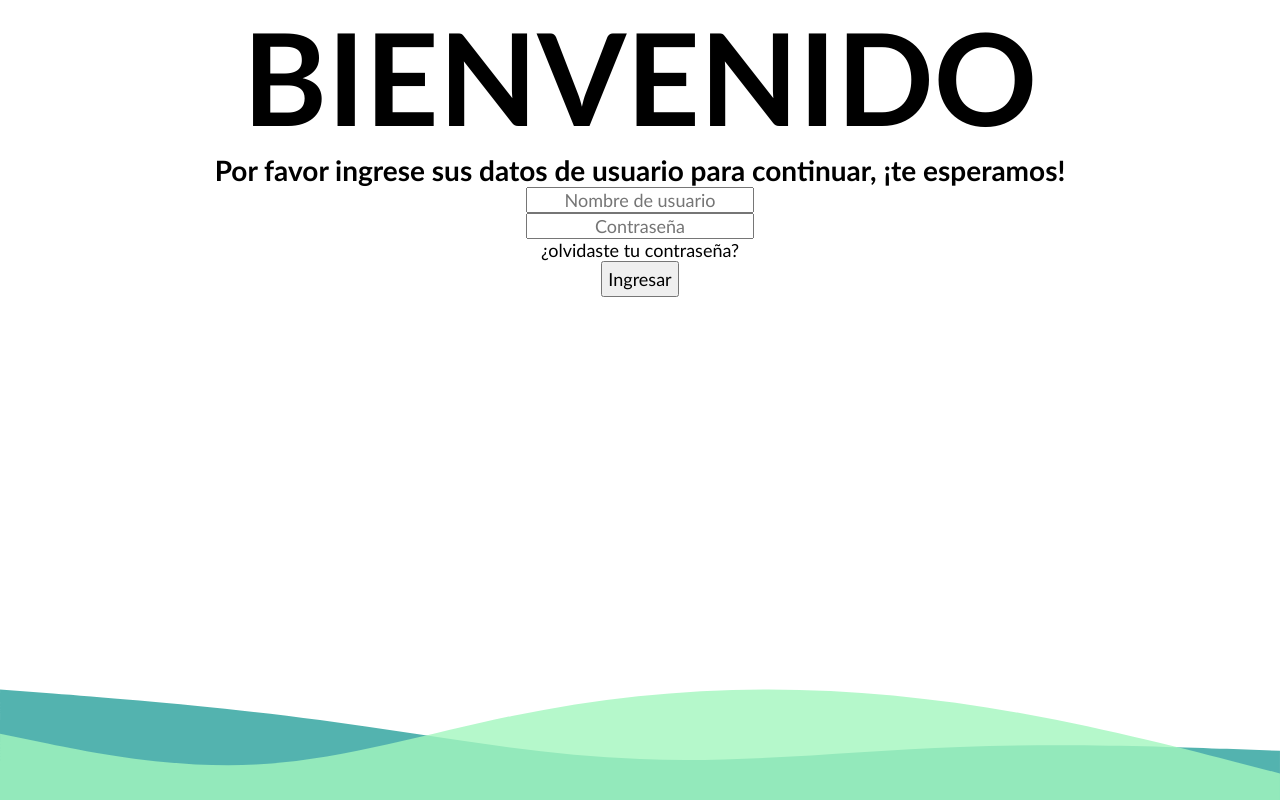
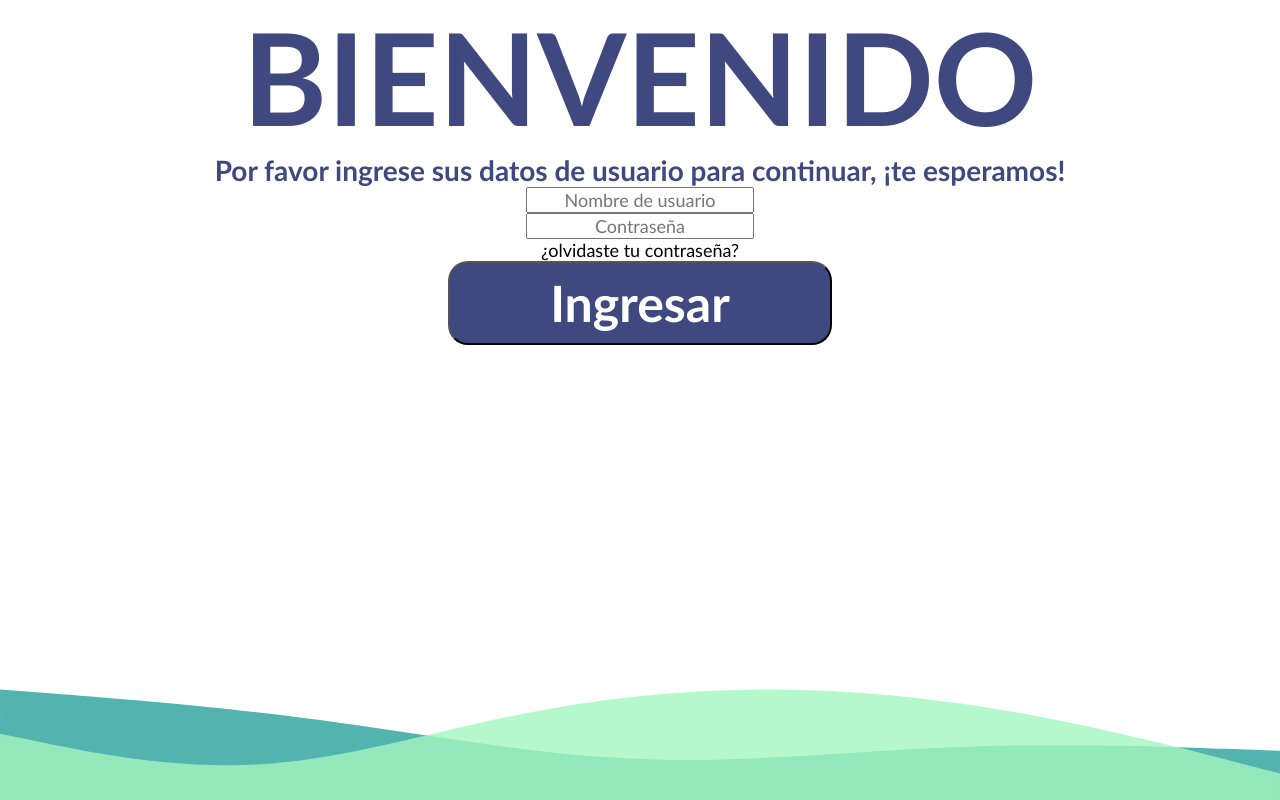
Before and after one commit to elblanquito/ADSO_TILINES_FRONT-END, a Vue app: page / in a window 1280 px wide. Built offline with nearby package versions, Linux system fonts and the light colour scheme; what quasar would draw is missing.

Commit message:
paleta de colores v3

```diff
--- a/src/components/login.vue
+++ b/src/components/login.vue
@@ -7,9 +7,9 @@
 
     <div class="tittle">BIENVENIDO</div>
     <p class="subtittle">Por favor ingrese sus datos de usuario para continuar, ¡te esperamos!</p>
-    <input type="text" placeholder="Nombre de usuario">
+    <input class="input" type="text" placeholder="Nombre de usuario">
     <div class="contrasenacont">
-      <input type="text" placeholder="Contraseña">
+      <input class="input" type="text" placeholder="Contraseña">
       <p class="contrasenaayuda">¿olvidaste tu contraseña?</p>
     </div>
     <router-link to="/home" class="opcioncont">
@@ -22,6 +22,7 @@
 <!-- scoped sirve para evitar que los estilos afecte a los
 demas componentes  -->
 <style scoped>
+
   *{
     margin: 0;
     padding: 0;
@@ -33,20 +34,31 @@ demas componentes  -->
   .tittle{
     font-size: 128px;
     font-weight: bolder;
+    color: #3F497F;
   }
 
   .subtittle{
     font-size: 28px;
     font-weight: bold;
-    color: primary;
+    color: #3F497F;
+  }
+
+  .input{
+
   }
   .opcion{
-    padding: 5px;
+    font-size: 50px;
+    font-weight: bolder;
+    padding: 10px 100px;
     margin: auto;
+    background-color: #3F497F;
+    color: white;
+    border-radius: 20px;
+    font-family:'Trebuchet MS', 'Lucida Sans Unicode', 'Lucida Grande', 'Lucida Sans', Arial, sans-serif;
   }
 
   .opcioncont{
-    margin: auto;
+    margin: 100px;
   }
 
 .olascont{
```
Also changed, not shown: src/quasar-variables.sass (+4 -10 lines).
